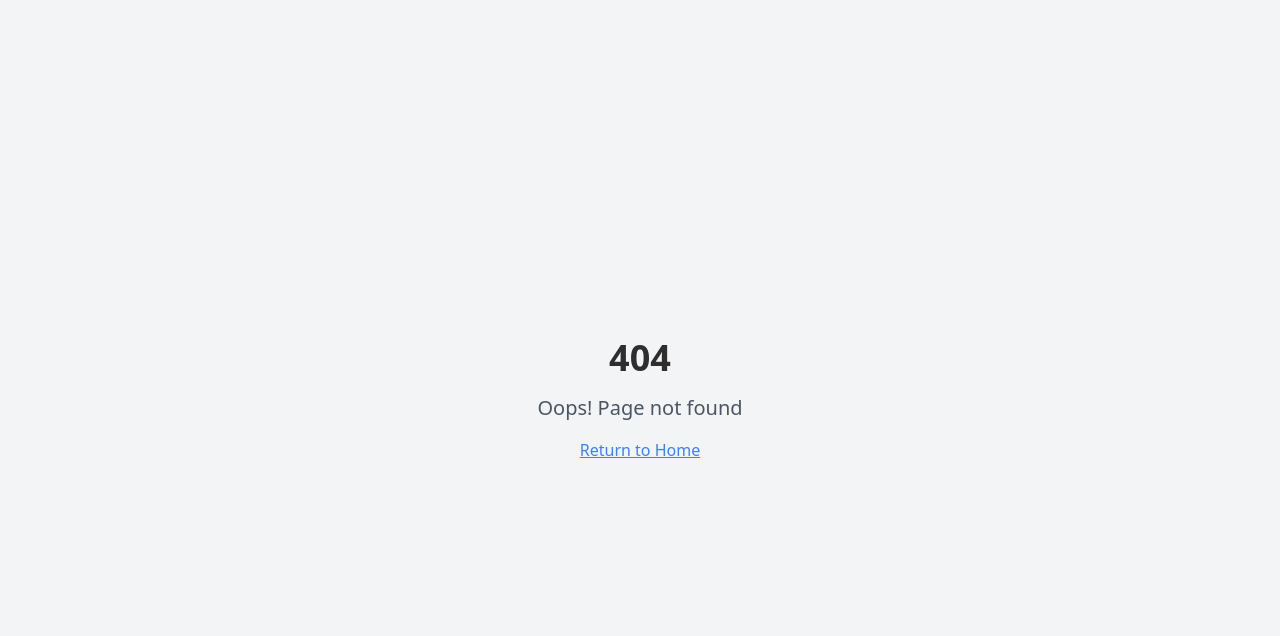
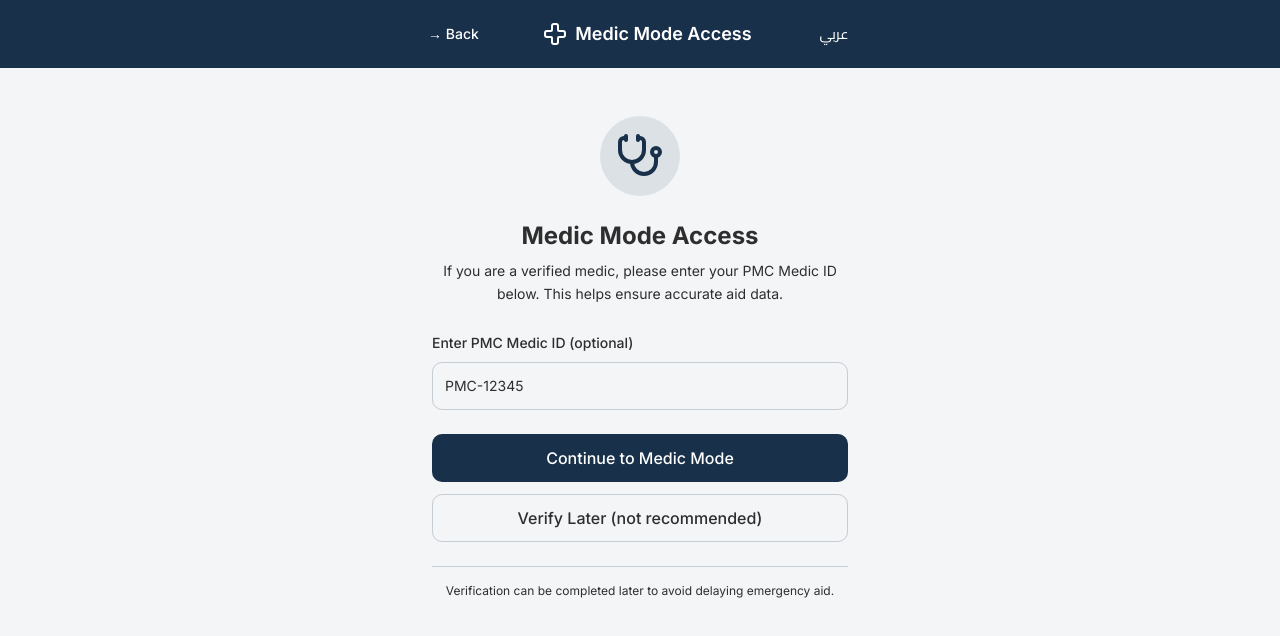
Before and after one commit to sahifasyed/Gaza-Triage-App, a React (Vite) app: page /medic-verification in a window 1280 px wide. Before the commit this address had no page. Shown: the top 636 px of the page. Built offline with nearby package versions, Linux system fonts and the light colour scheme.

Commit message:
Add Medic Mode verification screen
Implement a Medic Mode verification screen with PMC ID input, verification status, and language support.

```diff
--- a/src/App.tsx
+++ b/src/App.tsx
@@ -9,6 +9,7 @@ import { AppStateProvider } from "@/contexts/AppStateContext";
 // Import all pages
 import { Home } from "./pages/Home";
 import { PublicMode } from "./pages/PublicMode";
+import { MedicVerification } from "./pages/MedicVerification";
 import { MedicMode } from "./pages/MedicMode";
 import { SupplyRequest } from "./pages/SupplyRequest";
 import { FirstAid } from "./pages/FirstAid";
@@ -30,6 +31,7 @@ const App = () => (
             <Routes>
               <Route path="/" element={<Home />} />
               <Route path="/public" element={<PublicMode />} />
+              <Route path="/medic-verification" element={<MedicVerification />} />
               <Route path="/medic" element={<MedicMode />} />
               <Route path="/supply-request" element={<SupplyRequest />} />
               <Route path="/first-aid" element={<FirstAid />} />
--- a/src/contexts/AppStateContext.tsx
+++ b/src/contexts/AppStateContext.tsx
@@ -17,6 +17,8 @@ export interface TriageCase {
   resolved?: boolean;
   bluetoothBroadcasting?: boolean;
   broadcastStartTime?: number;
+  medicVerified?: boolean;
+  medicPmcId?: string;
 }
 
 interface AppStateContextType {
--- a/src/contexts/LanguageContext.tsx
+++ b/src/contexts/LanguageContext.tsx
@@ -20,6 +20,16 @@ const translations = {
     'home.savedCases': 'Saved Cases',
     'home.consultQueue': 'Consult Queue',
     'home.bluetoothStatus': 'Bluetooth Status',
+
+    // Medic Verification
+    'medicVerification.title': 'Medic Mode Access',
+    'medicVerification.description': 'If you are a verified medic, please enter your PMC Medic ID below. This helps ensure accurate aid data.',
+    'medicVerification.pmcIdLabel': 'Enter PMC Medic ID (optional)',
+    'medicVerification.pmcIdPlaceholder': 'PMC-12345',
+    'medicVerification.continueButton': 'Continue to Medic Mode',
+    'medicVerification.verifyLaterButton': 'Verify Later (not recommended)',
+    'medicVerification.willBeVerified': 'You will be marked as verified medic',
+    'medicVerification.delayNote': 'Verification can be completed later to avoid delaying emergency aid.',
 
     // Language
     'language.toggle': 'العربية',
@@ -138,6 +148,16 @@ const translations = {
     'home.savedCases': 'الحالات المحفوظة',
     'home.consultQueue': 'قائمة الاستشارة',
     'home.bluetoothStatus': 'حالة البلوتوث',
+
+    // Medic Verification
+    'medicVerification.title': 'الوصول لوضع الطبيب',
+    'medicVerification.description': 'إذا كنت طبيباً معتمداً، يرجى إدخال رقم هوية الطبيب PMC أدناه. هذا يساعد في ضمان دقة بيانات المساعدة.',
+    'medicVerification.pmcIdLabel': 'أدخل رقم هوية الطبيب PMC (اختياري)',
+    'medicVerification.pmcIdPlaceholder': 'PMC-12345',
+    'medicVerification.continueButton': 'المتابعة إلى وضع الطبيب',
+    'medicVerification.verifyLaterButton': 'التحقق لاحقاً (غير مستحسن)',
+    'medicVerification.willBeVerified': 'سيتم تسجيلك كطبيب معتمد',
+    'medicVerification.delayNote': 'يمكن إكمال التحقق لاحقاً لتجنب تأخير المساعدة الطارئة.',
 
     // Language
     'language.toggle': 'English',
--- a/src/pages/Home.tsx
+++ b/src/pages/Home.tsx
@@ -40,7 +40,7 @@ export const Home: React.FC = () => {
           </Button>
 
           <Button
-            onClick={() => navigate('/medic')}
+            onClick={() => navigate('/medic-verification')}
             className="emergency-button"
           >
             <Stethoscope className="w-6 h-6" />
--- a/src/pages/MedicMode.tsx
+++ b/src/pages/MedicMode.tsx
@@ -39,6 +39,20 @@ export const MedicMode: React.FC = () => {
   const [isSubmitted, setIsSubmitted] = useState(false);
   const [triagePriority, setTriagePriority] = useState<'red' | 'blue' | 'green'>('green');
   const [savedCaseId, setSavedCaseId] = useState<string>('');
+  const [verificationStatus, setVerificationStatus] = useState<{isVerified: boolean, pmcId: string} | null>(null);
+
+  // Check verification status on mount
+  useEffect(() => {
+    const stored = localStorage.getItem('medicVerification');
+    if (stored) {
+      try {
+        const verification = JSON.parse(stored);
+        setVerificationStatus(verification);
+      } catch (error) {
+        console.error('Error loading verification:', error);
+      }
+    }
+  }, []);
 
   // Get GPS location on mount
   useEffect(() => {
@@ -84,7 +98,9 @@ export const MedicMode: React.FC = () => {
       patientName: formData.patientName,
       age: formData.age,
       location: formData.location || gpsLocation,
-      gpsCoordinates: coords || undefined
+      gpsCoordinates: coords || undefined,
+      medicVerified: verificationStatus?.isVerified || false,
+      medicPmcId: verificationStatus?.pmcId
     });
 
     setSavedCaseId(newCase.id);
@@ -126,6 +142,24 @@ export const MedicMode: React.FC = () => {
       onBack={() => navigate('/')}
     >
       <div className="space-y-6">
+        {/* Verification Status Banner */}
+        {verificationStatus && (
+          <div className={`p-3 rounded-lg border-2 ${
+            verificationStatus.isVerified
+              ? 'bg-green-50 border-green-200 text-green-800'
+              : 'bg-yellow-50 border-yellow-200 text-yellow-800'
+          }`}>
+            <div className="flex items-center gap-2">
+              <CheckCircle className={`w-4 h-4 ${verificationStatus.isVerified ? 'text-green-600' : 'text-yellow-600'}`} />
+              <span className="text-sm font-medium">
+                {verificationStatus.isVerified
+                  ? `Verified Medic: ${verificationStatus.pmcId}`
+                  : 'Unverified - Assessment will be marked accordingly'}
+              </span>
+            </div>
+          </div>
+        )}
+
         {!isSubmitted ? (
           <>
             {/* Patient Information Form */}
--- /dev/null
+++ b/src/pages/MedicVerification.tsx
@@ -0,0 +1,113 @@
+import React, { useState } from 'react';
+import { useNavigate } from 'react-router-dom';
+import { Layout } from '@/components/Layout';
+import { Button } from '@/components/ui/button';
+import { Input } from '@/components/ui/input';
+import { Label } from '@/components/ui/label';
+import { useLanguage } from '@/contexts/LanguageContext';
+import { Stethoscope, CheckCircle } from 'lucide-react';
+
+export const MedicVerification: React.FC = () => {
+  const navigate = useNavigate();
+  const { t } = useLanguage();
+  const [pmcId, setPmcId] = useState('');
+
+  const handleContinue = () => {
+    // Store verification status in localStorage
+    const verificationData = {
+      isVerified: !!pmcId.trim(),
+      pmcId: pmcId.trim(),
+      verificationTime: Date.now()
+    };
+
+    localStorage.setItem('medicVerification', JSON.stringify(verificationData));
+    navigate('/medic');
+  };
+
+  const handleVerifyLater = () => {
+    // Store unverified status
+    const verificationData = {
+      isVerified: false,
+      pmcId: '',
+      verificationTime: Date.now()
+    };
+
+    localStorage.setItem('medicVerification', JSON.stringify(verificationData));
+    navigate('/medic');
+  };
+
+  return (
+    <Layout
+      title={t('medicVerification.title')}
+      showBack={true}
+      onBack={() => navigate('/')}
+    >
+      <div className="space-y-6 py-8">
+        {/* Header Icon */}
+        <div className="flex justify-center">
+          <div className="bg-primary/10 rounded-full p-4">
+            <Stethoscope className="w-12 h-12 text-primary" />
+          </div>
+        </div>
+
+        {/* Title */}
+        <div className="text-center space-y-2">
+          <h1 className="text-2xl font-bold text-foreground">
+            {t('medicVerification.title')}
+          </h1>
+          <p className="text-muted-foreground text-sm leading-relaxed">
+            {t('medicVerification.description')}
+          </p>
+        </div>
+
+        {/* Form */}
+        <div className="space-y-4">
+          <div className="space-y-2">
+            <Label htmlFor="pmcId" className="text-sm font-medium">
+              {t('medicVerification.pmcIdLabel')}
+            </Label>
+            <Input
+              id="pmcId"
+              type="text"
+              value={pmcId}
+              onChange={(e) => setPmcId(e.target.value)}
+              placeholder={t('medicVerification.pmcIdPlaceholder')}
+              className="h-12"
+            />
+          </div>
+
+          {/* Verification Status */}
+          {pmcId.trim() && (
+            <div className="flex items-center gap-2 text-sm text-green-600 bg-green-50 p-3 rounded-lg">
+              <CheckCircle className="w-4 h-4" />
+              <span>{t('medicVerification.willBeVerified')}</span>
+            </div>
+          )}
+        </div>
+
+        {/* Action Buttons */}
+        <div className="space-y-3">
+          <Button
+            onClick={handleContinue}
+            className="w-full h-12 text-base font-medium"
+          >
+            {t('medicVerification.continueButton')}
+          </Button>
+
+          <Button
+            variant="outline"
+            onClick={handleVerifyLater}
+            className="w-full h-12 text-base font-medium"
+          >
+            {t('medicVerification.verifyLaterButton')}
+          </Button>
+        </div>
+
+        {/* Info Note */}
+        <div className="text-center text-xs text-muted-foreground border-t pt-4">
+          <p>{t('medicVerification.delayNote')}</p>
+        </div>
+      </div>
+    </Layout>
+  );
+};
--- a/src/pages/SavedCases.tsx
+++ b/src/pages/SavedCases.tsx
@@ -109,6 +109,11 @@ export const SavedCases: React.FC = () => {
           <div className="flex items-center gap-2">
             <User className="w-4 h-4" />
             <span><strong>Name:</strong> {caseData.patientName}</span>
+            {caseData.type === 'medic' && caseData.medicVerified && (
+              <span className="text-xs bg-green-100 text-green-800 px-2 py-1 rounded-full font-medium">
+                ✓ Verified Medic
+              </span>
+            )}
           </div>
         )}
 
```
